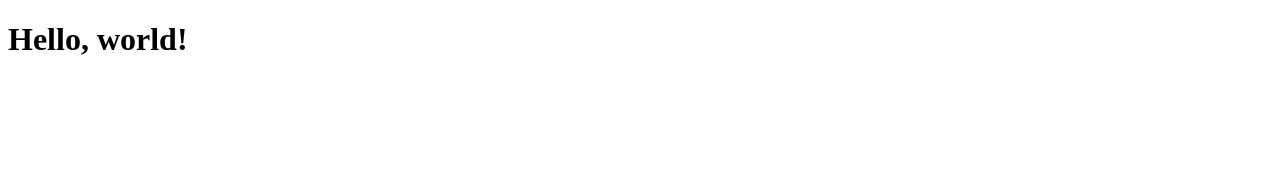
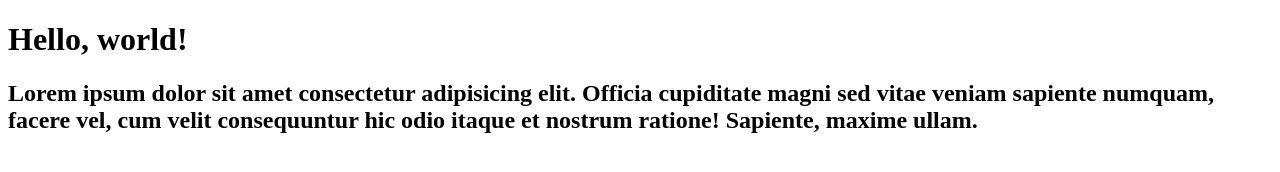
Before and after one commit to DudsBz/curso-git, a plain HTML site: page index.html in a window 1280 px wide. Drawn offline with Linux system fonts and the light colour scheme.

Commit message:
12° commit - adicionei h2 com o lorem

```diff
--- a/index.html
+++ b/index.html
@@ -9,5 +9,8 @@
     <h1>
         Hello, world!
     </h1>
+    <h2>
+        Lorem ipsum dolor sit amet consectetur adipisicing elit. Officia cupiditate magni sed vitae veniam sapiente numquam, facere vel, cum velit consequuntur hic odio itaque et nostrum ratione! Sapiente, maxime ullam.
+    </h2>
 </body>
 </html>
```
